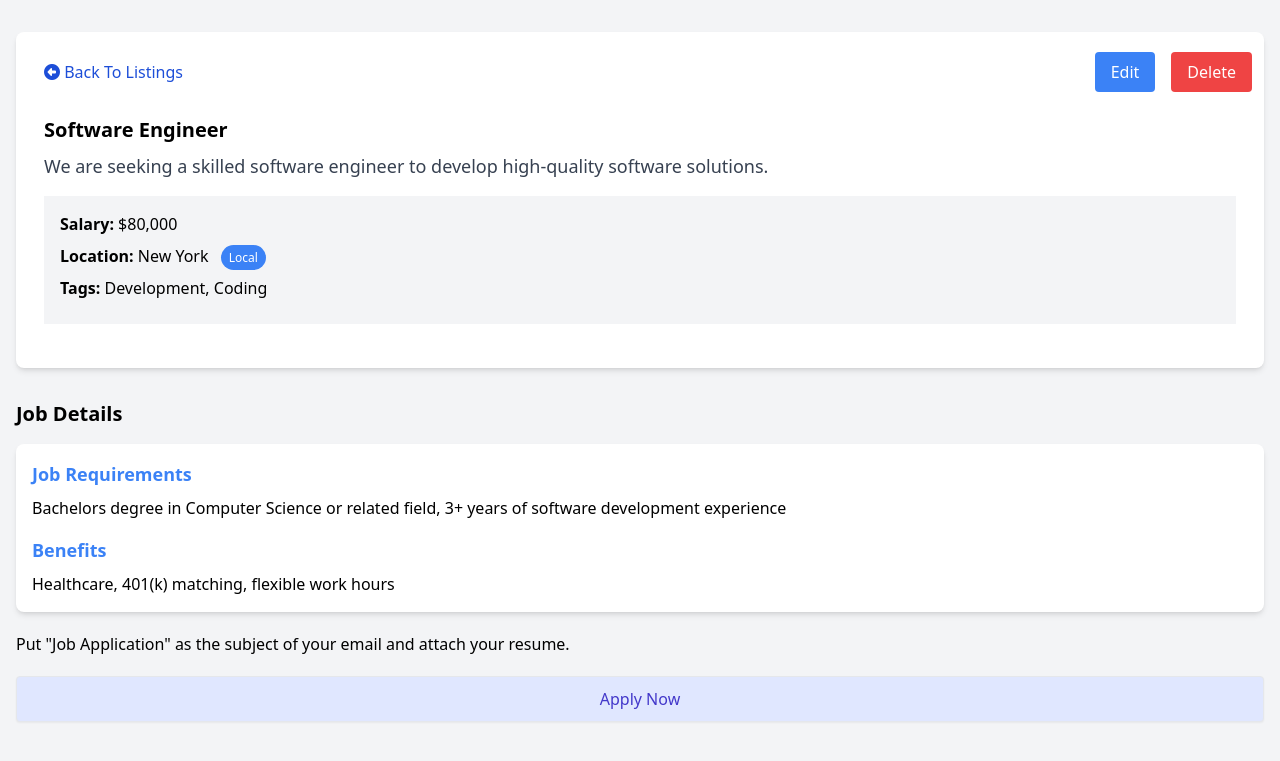
After one commit to 4li000/workopia-php, a PHP site: template views/listings/show.view.php in a window 1280 px wide. The commit adds this page. Shown: the top 761 px of the page. Run offline with PHP 8.4, Linux system fonts and the light colour scheme; the template is opened without the code that fills it, so the values that code supplies are empty; a stand-in replaces the project's code that opens the database connection.

Commit message:
get 1 recored based on Id

```diff
--- a/public/index.php
+++ b/public/index.php
@@ -10,7 +10,7 @@ $router = new Router();
 $routes = require basePath('routes.php');
 
 // Get current URI and HTTP method
-$uri = $_SERVER['REQUEST_URI'];
+$uri = parse_url($_SERVER['REQUEST_URI'], PHP_URL_PATH);
 $method = $_SERVER['REQUEST_METHOD'];
 
 // Route the request
--- a/routes.php
+++ b/routes.php
@@ -4,3 +4,4 @@
 $router->get('/', 'controllers/home.php');
 $router->get('/listings', 'controllers/listings/index.php');
 $router->get('/listings/create', 'controllers/listings/create.php');
+$router->get('/listing', 'controllers/listings/show.php');
--- a/views/home.view.php
+++ b/views/home.view.php
@@ -29,7 +29,7 @@
                 <strong>Tags:</strong> <?= $listing->tags ?>
               </li>
             </ul>
-            <a href="/listing/<?= $listing->id ?>" class="block w-full text-center px-5 py-2.5 shadow-sm rounded border text-base font-medium text-indigo-700 bg-indigo-100 hover:bg-indigo-200">
+            <a href="/listing?id=<?= $listing->id ?>" class="block w-full text-center px-5 py-2.5 shadow-sm rounded border text-base font-medium text-indigo-700 bg-indigo-100 hover:bg-indigo-200">
               Details
             </a>
           </div>
--- /dev/null
+++ b/views/listings/show.view.php
@@ -0,0 +1,73 @@
+<!-- Header -->
+<?php loadPartial('head') ?>
+<!-- Nav -->
+<?php loadPartial('navbar') ?>
+<!-- Top Banner -->
+<?php loadPartial('top-banner') ?>
+
+<section class="container mx-auto p-4 mt-4">
+  <div class="rounded-lg shadow-md bg-white p-3">
+    <div class="flex justify-between items-center">
+      <a class="block p-4 text-blue-700" href="/listings">
+        <i class="fa fa-arrow-alt-circle-left"></i>
+        Back To Listings
+      </a>
+      <div class="flex space-x-4 ml-4">
+        <a href="/edit" class="px-4 py-2 bg-blue-500 hover:bg-blue-600 text-white rounded">Edit</a>
+        <!-- Delete Form -->
+        <form method="POST">
+          <button type="submit" class="px-4 py-2 bg-red-500 hover:bg-red-600 text-white rounded">Delete</button>
+        </form>
+        <!-- End Delete Form -->
+      </div>
+    </div>
+    <div class="p-4">
+      <h2 class="text-xl font-semibold">Software Engineer</h2>
+      <p class="text-gray-700 text-lg mt-2">
+        We are seeking a skilled software engineer to develop high-quality
+        software solutions.
+      </p>
+      <ul class="my-4 bg-gray-100 p-4">
+        <li class="mb-2"><strong>Salary:</strong> $80,000</li>
+        <li class="mb-2">
+          <strong>Location:</strong> New York
+          <span
+            class="text-xs bg-blue-500 text-white rounded-full px-2 py-1 ml-2">Local</span>
+        </li>
+        <li class="mb-2">
+          <strong>Tags:</strong> <span>Development</span>,
+          <span>Coding</span>
+        </li>
+      </ul>
+    </div>
+  </div>
+</section>
+
+<section class="container mx-auto p-4">
+  <h2 class="text-xl font-semibold mb-4">Job Details</h2>
+  <div class="rounded-lg shadow-md bg-white p-4">
+    <h3 class="text-lg font-semibold mb-2 text-blue-500">
+      Job Requirements
+    </h3>
+    <p>
+      Bachelors degree in Computer Science or related field, 3+ years of
+      software development experience
+    </p>
+    <h3 class="text-lg font-semibold mt-4 mb-2 text-blue-500">Benefits</h3>
+    <p>Healthcare, 401(k) matching, flexible work hours</p>
+  </div>
+  <p class="my-5">
+    Put "Job Application" as the subject of your email and attach your
+    resume.
+  </p>
+  <a
+    href="mailto:manager@company.com"
+    class="block w-full text-center px-5 py-2.5 shadow-sm rounded border text-base font-medium cursor-pointer text-indigo-700 bg-indigo-100 hover:bg-indigo-200">
+    Apply Now
+  </a>
+</section>
+
+<!-- Bottom Banner -->
+<?php loadPartial('bottom-banner') ?>
+<!-- Footer -->
+<?php loadPartial('footer') ?>
```
Also changed, not shown: Database.php (+7 -1 lines), controllers/listings/show.php (added, +17 -0 lines).
